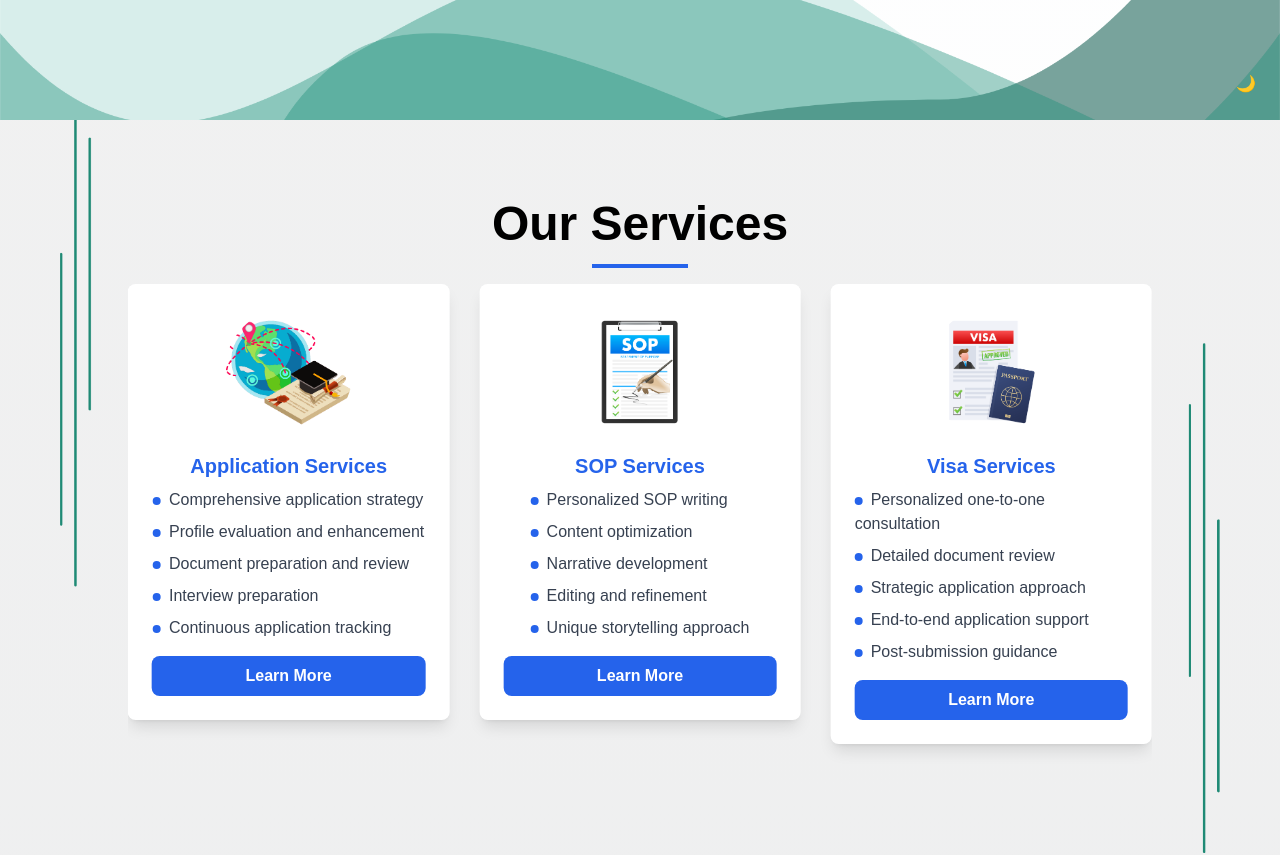
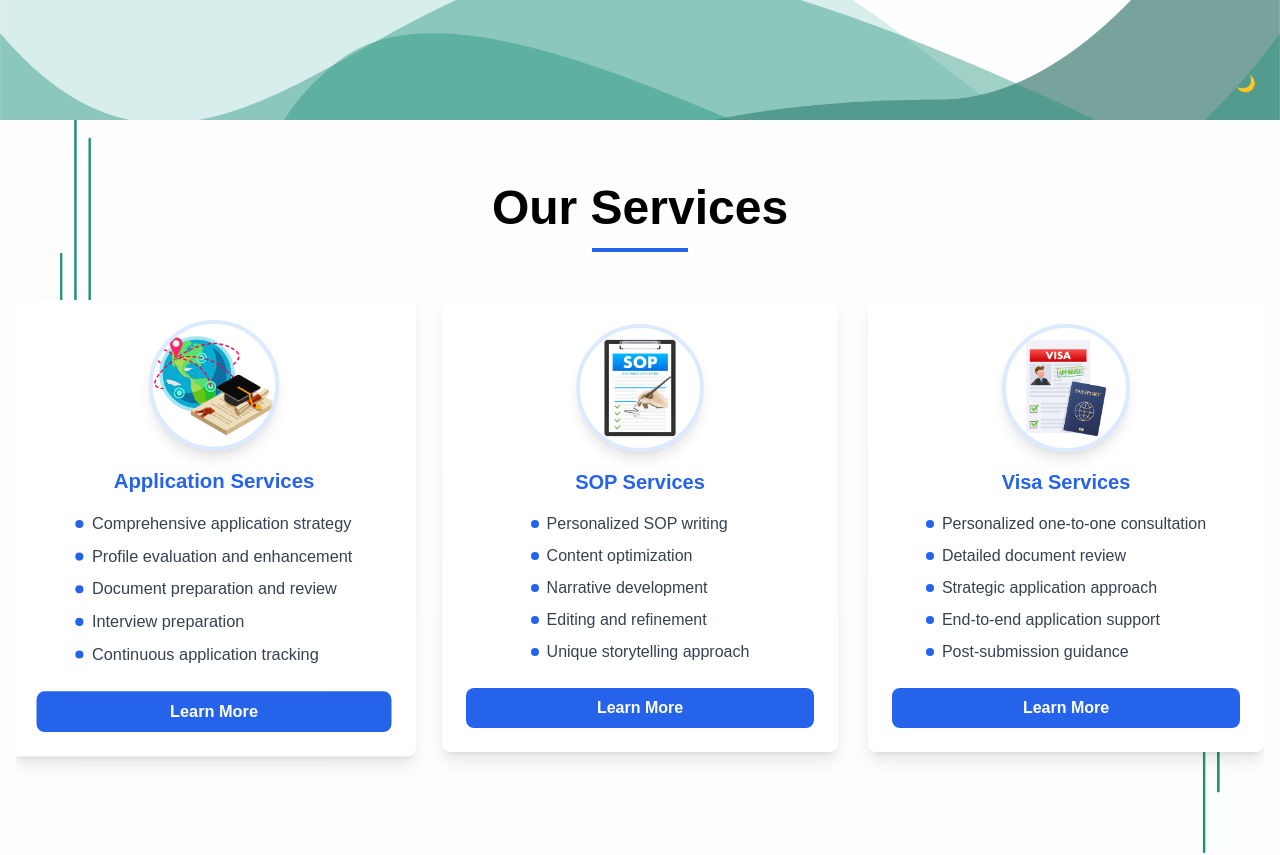
Before and after one commit to mdazmi28/nimmifly, a Next.js app: page / in a window 1280 px wide. Shown: the part 680-1535 px from the top of the page. Built offline with nearby package versions, Linux system fonts and the light colour scheme.

Commit message:
fixed with height

```diff
--- a/src/components/DestinationSection.jsx
+++ b/src/components/DestinationSection.jsx
@@ -42,7 +42,7 @@ const destinationsData = [
 
 const DestinationSection = () => {
     return (
-        <section className="w-full min-h-screen  py-20">
+        <div className='min-h-screen py-16 flex flex-col bg-[url(/assets/images/section_image.png)] dark:bg-[url(/assets/images/dark_section.png)] bg-cover bg-bottom bg-no-repeat'>
             <div className="container mx-auto px-4 md:px-8 lg:px-12">
                 {/* Section Header */}
                 <div className="text-center mb-12">
@@ -108,10 +108,10 @@ const DestinationSection = () => {
                     </Swiper>
 
                     {/* Custom Pagination */}
-                    <div className="custom-pagination flex justify-center items-center mt-8 space-x-2" />
+                    {/* <div className="custom-pagination flex justify-center items-center mt-8 space-x-2" /> */}
                 </div>
             </div>
-        </section>
+        </div>
     );
 };
 
--- a/src/components/ServicesSection.jsx
+++ b/src/components/ServicesSection.jsx
@@ -6,8 +6,9 @@ import 'swiper/css/pagination';
 import 'swiper/css/effect-cards';
 import { Pagination, Navigation, Autoplay, EffectCards } from 'swiper/modules';
 import Image from 'next/image';
-import { motion } from 'framer-motion'; // Add framer-motion for better animations
+import { motion } from 'framer-motion';
 
+// ... servicesData remains the same ...
 const servicesData = [
     {
         id: 1,
@@ -83,31 +84,22 @@ const servicesData = [
     }
 ];
 
-
 const ServicesSection = () => {
     const [isHovered, setIsHovered] = useState(null);
 
-    // Animation variants for cards
     const cardVariants = {
         hidden: { opacity: 0, y: 50 },
         visible: { opacity: 1, y: 0 }
     };
 
     return (
-        <section className='relative w-full min-h-screen pt-20 '>
-            {/* Background with overlay */}
-            <div className='absolute inset-0 bg-[url(/assets/images/section_image.png)] dark:bg-[url(/assets/images/dark_section.png)] bg-cover bg-bottom bg-no-repeat'>
-                <div className='absolute inset-0 bg-black/5 dark:bg-black/40'></div>
-            </div>
-
-            {/* Content */}
-            <div className='relative z-10'>
-                {/* Section Title */}
+        <div className='min-h-screen py-16 flex flex-col bg-[url(/assets/images/section_image.png)] dark:bg-[url(/assets/images/dark_section.png)] bg-cover bg-bottom bg-no-repeat'>
+            <div className='container mx-auto px-4'>
                 <motion.div
                     initial={{ opacity: 0, y: -20 }}
                     animate={{ opacity: 1, y: 0 }}
                     transition={{ duration: 0.6 }}
-                    className='text-center mb-4'
+                    className='text-center mb-12'
                 >
                     <h2 className='text-4xl md:text-5xl font-bold text-black dark:text-white'>
                         Our Services
@@ -115,19 +107,17 @@ const ServicesSection = () => {
                     <div className='w-24 h-1 bg-blue-600 mx-auto mt-4'></div>
                 </motion.div>
 
-                {/* Swiper Container */}
-                <div className='md:h-[500px] md:px-32 h-fit'>
+                <div className='w-full max-w-7xl mx-auto'>
                     <Swiper
                         modules={[Pagination, Autoplay]}
                         spaceBetween={30}
                         loop={true}
                         // pagination={{ clickable: true }}
-                        // navigation={true}
                         autoplay={{
                             delay: 3000,
                             disableOnInteraction: false,
                         }}
-                        className="mySwiper"
+                        className="mySwiper !pb-12" // Added padding bottom for pagination
                         breakpoints={{
                             640: {
                                 slidesPerView: 1,
@@ -140,44 +130,50 @@ const ServicesSection = () => {
                             },
                         }}
                     >
-                        {servicesData.map((destination) => (
-                            <SwiperSlide key={destination.id} className="flex flex-col md:flex-row justify-center pb-7">
-                                <div className="flex flex-col items-center w-full max-w-md bg-white dark:bg-gray-800 rounded-lg shadow-lg p-6 transition-transform duration-300 hover:scale-105">
-                                    <div className="mb-4 w-32 h-32 rounded-full overflow-hidden border-4shadow-2xl">
-
+                        {servicesData.map((service) => (
+                            <SwiperSlide key={service.id}>
+                                <motion.div
+                                    initial="hidden"
+                                    animate="visible"
+                                    variants={cardVariants}
+                                    className="h-full"
+                                >
+                                    <div className="flex flex-col items-center h-full bg-white dark:bg-gray-800 rounded-lg shadow-lg p-6 transition-transform duration-300 hover:scale-105">
+                                        <div className="mb-4 w-32 h-32 rounded-full overflow-hidden border-4 border-blue-100 shadow-lg">
                                             <Image
-                                            src={destination.image}
-                                            width={500}    // Specify appropriate width
-                                            height={300}   // Specify appropriate height
-                                            alt={destination.title}
-                                            className="w-full h-full object-cover transform transition-transform duration-300 hover:scale-110"
-                                            priority      // Optional: for important images
-                                            quality={75}  // Optional: adjust quality (default is 75)
+                                                src={service.image}
+                                                width={128}
+                                                height={128}
+                                                alt={service.title}
+                                                className="w-full h-full object-cover"
+                                                priority
                                             />
                                         </div>
-                                    <h2 className="text-xl font-bold mb-2 text-blue-600 dark:text-blue-400">
-                                        {destination.title}
+                                        <h2 className="text-xl font-bold mb-4 text-blue-600 dark:text-blue-400">
+                                            {service.title}
                                         </h2>
-                                    <ul className="space-y-2">
-                                        {destination.points.map((point, index) => (
-                                            <li key={index} className="text-gray-700 dark:text-gray-300">
-                                                <span className="inline-block w-2 h-2 rounded-full bg-blue-600 dark:bg-blue-400 mr-2"></span>
-                                                {point}
+                                        <ul className="space-y-2 flex-grow">
+                                            {service.points.map((point, index) => (
+                                                <li key={index} className="flex items-start text-gray-700 dark:text-gray-300">
+                                                    <span className="inline-block w-2 h-2 mt-2 rounded-full bg-blue-600 dark:bg-blue-400 mr-2"></span>
+                                                    <span>{point}</span>
                                                 </li>
                                             ))}
                                         </ul>
-                                    <button className="mt-4 w-full bg-blue-600 hover:bg-blue-700 dark:bg-blue-500 dark:hover:bg-blue-600 text-white font-semibold py-2 px-4 rounded-lg transition duration-300">
+                                        <button className="mt-6 w-full bg-blue-600 hover:bg-blue-700 dark:bg-blue-500 dark:hover:bg-blue-600 text-white font-semibold py-2 px-4 rounded-lg transition duration-300">
                                             Learn More
                                         </button>
                                     </div>
+                                </motion.div>
                             </SwiperSlide>
                         ))}
                     </Swiper>
                 </div>
             </div>
-        </section>
+        </div>
     );
 };
+
 
 // Custom Swiper styles with more modern look
 const customStyles = `
@@ -221,4 +217,5 @@ if (typeof document !== 'undefined') {
     document.head.appendChild(styleSheet);
 }
 
+
 export default ServicesSection;
```
Lines whose indentation alone changed are shown as unchanged.
